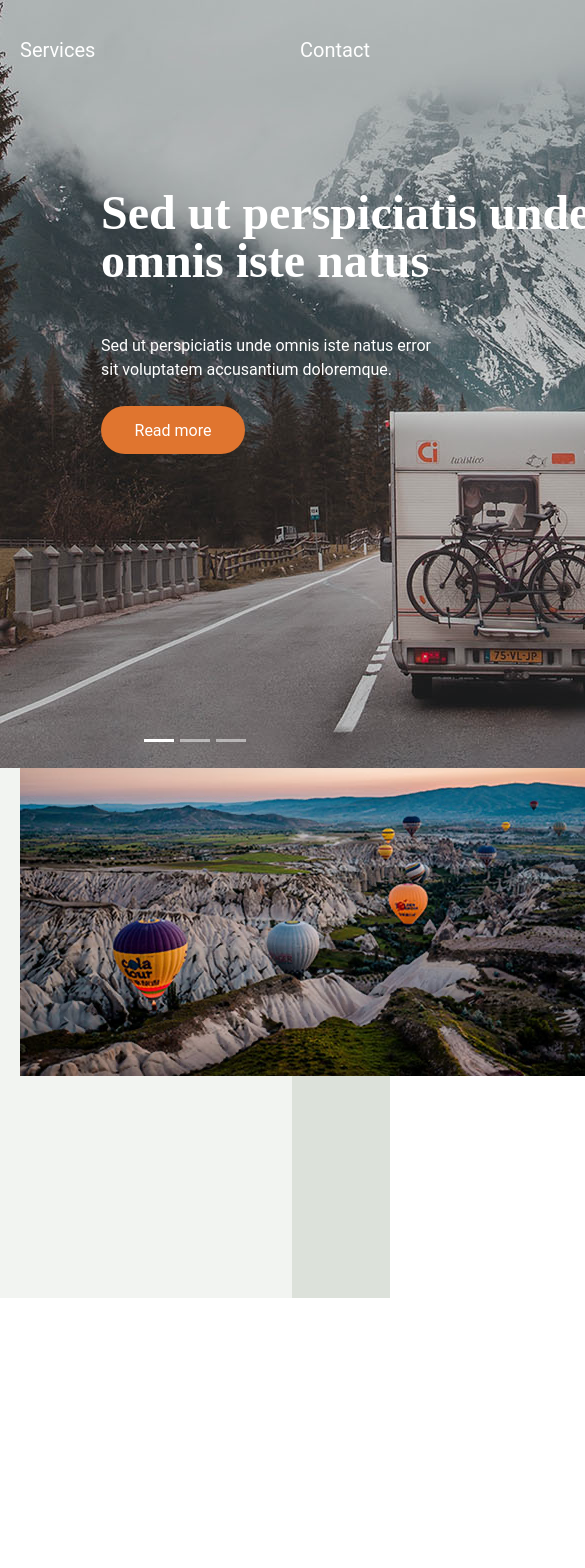
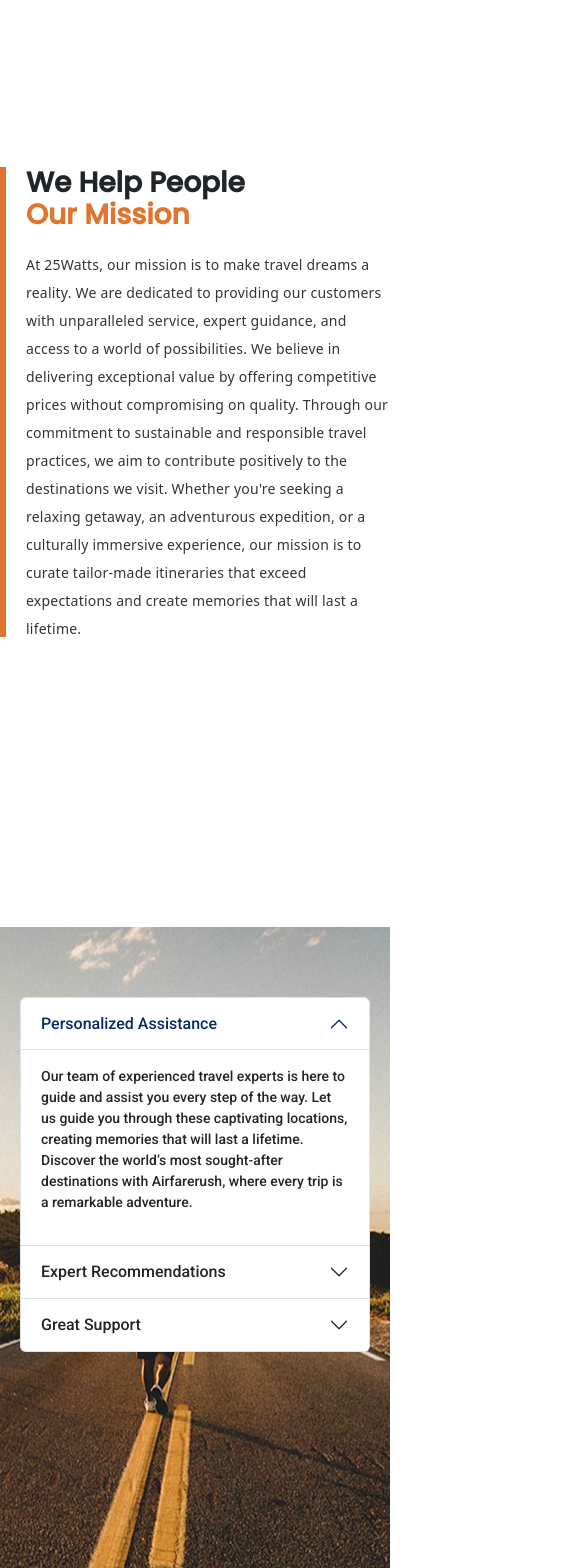
Before and after one commit to acpucci/formulariopin, a React (Create React App) app: page / in a window 390 px wide. Shown: the top 1568 px of the page, 585 px wide, since content can reach past the window. Before the commit the page ends 1298 px from the top, so only its background shows below. Built offline with nearby package versions, Linux system fonts and the light colour scheme.

Commit message:
modificacion textos about-services

```diff
--- a/package.json
+++ b/package.json
@@ -7,6 +7,7 @@
     "@testing-library/react": "^13.4.0",
     "@testing-library/user-event": "^13.5.0",
     "axios": "^1.4.0",
+    "bootstrap": "^5.3.0",
     "react": "^18.2.0",
     "react-dom": "^18.2.0",
     "react-scripts": "5.0.1",
--- a/src/App.js
+++ b/src/App.js
@@ -1,12 +1,15 @@
 import './App.scss';
 import Contact from './Views/Contact/Contact'
-import Home from './Views/Home/Home'
+//import Home from './Views/Home/Home'
+import About from './Views/About/About'
+import Services from './Views/Services/Services'
 
 function App() {
 
   return (
     <section>
-      <Home/>
+      <About/>
+      <Services/>
       <Contact/>
     </section>
   );
--- a/src/App.scss
+++ b/src/App.scss
@@ -0,0 +1,12 @@
+*{
+    margin: 0;
+    padding: 0;
+}
+
+@import '~bootstrap/scss/bootstrap.scss';
+
+@import url('https://fonts.googleapis.com/css2?family=Poppins:wght@500&display=swap');
+@import url('https://fonts.googleapis.com/css2?family=Poppins:wght@500&family=Roboto:wght@500&display=swap');
+
+$accordion-icon-color:#E0752F;
+$accordion-icon-active-color:#E0752F;
--- /dev/null
+++ b/src/Views/About/About.js
@@ -0,0 +1,22 @@
+import React from 'react'
+import './Components/style.scss'
+
+function About(){
+    return(
+        <section className="sobre" id="nosotros">
+
+            <div className="bordecito">
+                <div className="pad">
+                    <h1 className="titlee">We Help People<br/>
+                    <span>Our Mission</span></h1>
+                    <p>
+                    At 25Watts, our mission is to make travel dreams a reality. We are dedicated to providing our customers with unparalleled service, expert guidance, and access to a world of possibilities. We believe in delivering exceptional value by offering competitive prices without compromising on quality. Through our commitment to sustainable and responsible travel practices, we aim to contribute positively to the destinations we visit. Whether you're seeking a relaxing getaway, an adventurous expedition, or a culturally immersive experience, our mission is to curate tailor-made itineraries that exceed expectations and create memories that will last a lifetime.
+                    </p>
+                </div>
+            </div>
+
+        </section>
+    );
+}
+
+export default About;
--- /dev/null
+++ b/src/Views/About/Components/style.scss
@@ -0,0 +1,64 @@
+.sobre {
+    background-color: white;
+    height: 500px;
+
+    .bordecito {
+        border-left: 32px solid #E0752F;
+
+        .titlee {
+            font: normal normal 600 39px/45px Poppins;
+            margin-left: 299px;
+            margin-top: 167px;
+
+        }
+
+        span {
+            color: #E0752F;
+        }
+
+        .pad p {
+            margin-top: 44px;
+            margin-left: 299px;
+            width: 768px;
+            font-family: normal normal normal 16px/28px Roboto;
+            letter-spacing: 0.22px;
+            color: #343434;
+        }
+
+
+    }
+}
+
+@media (max-width: 600px) {
+
+    .sobre {
+        height: 90vh;
+
+
+
+        .bordecito {
+            border-left: 6px solid #E0752F;
+            height: 470px;
+
+            .titlee {
+                margin-left: 20px;
+                font-size: 28px;
+                line-height: 32px;
+            }
+
+            span {
+                color: #E0752F;
+            }
+
+            .pad p {
+                margin-top: 20px;
+                margin-left: 20px;
+                width: auto;
+                font-size: 14px;
+                line-height: 28px;
+            }
+        }
+    }
+
+
+}
--- a/src/Views/Home/Home.js
+++ b/src/Views/Home/Home.js
@@ -1,5 +1,5 @@
 import React from 'react'
-//import './components/home.scss'
+import './Components/style.scss'
 import NavBar from './Components/NavBar';
 
 function Home() {
--- /dev/null
+++ b/src/Views/Services/Components/style.scss
@@ -0,0 +1,66 @@
+.content {
+    height: 100vh;
+    background-image: url(./Img/section4-image.png);
+    background-position: right center;
+    background-repeat: no-repeat;
+
+    .accordion {
+        width: 669px;
+        margin-left: 101px;
+        padding-top: 144px;
+
+        .accordion-header {
+            font-family: Roboto, medium;
+            font-size: 16px;
+        }
+
+        .accordion-body {
+            width: 669px;
+            height: 184px;
+            display: flex;
+            align-items: center;
+            justify-content: center;
+
+            p {
+                font-family: Roboto;
+                font-size: 16px;
+            }
+        }
+
+        .accordion-button {
+            background: none;
+        }
+
+    }
+
+}
+
+
+@media (max-width: 600px) {
+    .content {
+        height: 80vh;
+        background-image: none;
+        padding: 20px;
+        background-image: url(./Img/section4-image.png);
+
+        .accordion {
+            width: 100%;
+            margin-left: 0;
+            padding-top: 50px;
+
+            .accordion-header {
+                font-size: 14px;
+            }
+
+            .accordion-body {
+                width: 100%;
+                height: auto;
+
+                p {
+                    font-size: 14px;
+                }
+            }
+        }
+    }
+
+}
--- /dev/null
+++ b/src/Views/Services/Services.js
@@ -0,0 +1,60 @@
+import React from 'react'
+import './Components/style.scss'
+
+function Services() {
+    return (
+        <section className="content " id="servicios">
+            <div class="accordion" id="accordionExample">
+                <div class="accordion-item">
+                    <h2 class="accordion-header">
+                        <button class="accordion-button" type="button" data-bs-toggle="collapse" data-bs-target="#collapseOne" aria-expanded="true" aria-controls="collapseOne">
+                            Personalized Assistance
+                        </button>
+                    </h2>
+                    <div id="collapseOne" class="accordion-collapse collapse show" data-bs-parent="#accordionExample">
+                        <div class="accordion-body">
+                            <p>
+                                Our team of experienced travel experts is here to guide and assist you every step of the way. Let us guide you through these captivating locations, creating memories that will last a lifetime. Discover the world’s most sought-after destinations with Airfarerush, where every trip is a remarkable adventure.
+                            </p>
+                        </div>
+                    </div>
+                </div>
+
+                <div class="accordion-item">
+                    <h2 class="accordion-header">
+                        <button class="accordion-button collapsed" type="button" data-bs-toggle="collapse" data-bs-target="#collapseTwo" aria-expanded="false" aria-controls="collapseTwo">
+                            Expert Recommendations
+                        </button>
+                    </h2>
+                    <div id="collapseTwo" class="accordion-collapse collapse" data-bs-parent="#accordionExample">
+                        <div class="accordion-body">
+                            <p>
+                                From hidden gems to must-see attractions, we help you discover the essence of each place.
+                                Each travel package is carefully designed to provide you with seamless logistics, hand-picked accommodations, and expertly planned activities, allowing you to focus on creating lifelong memories.
+                            </p>
+                        </div>
+                    </div>
+                </div>
+
+                <div class="accordion-item">
+                    <h2 class="accordion-header">
+                        <button class="accordion-button collapsed" type="button" data-bs-toggle="collapse" data-bs-target="#collapseThree" aria-expanded="false" aria-controls="collapseThree">
+                            Great Support
+                        </button>
+                    </h2>
+                    <div id="collapseThree" class="accordion-collapse collapse" data-bs-parent="#accordionExample">
+                        <div class="accordion-body">
+                            <p>
+                                24/7 Customer Support. Your peace of mind is important to us. We're just a phone call or email away, ready to assist you.
+                                Travel with confidence, knowing that we are dedicated to delivering an outstanding travel experience tailored to your needs and preferences.
+                            </p>
+                        </div>
+                    </div>
+                </div>
+
+            </div>
+        </section>
+    );
+}
+
+export default Services;
```
Also changed, not shown: src/Views/Services/Components/Img/section4-image.png (added), 1 other file (tests, documents, lock files or other folders).
